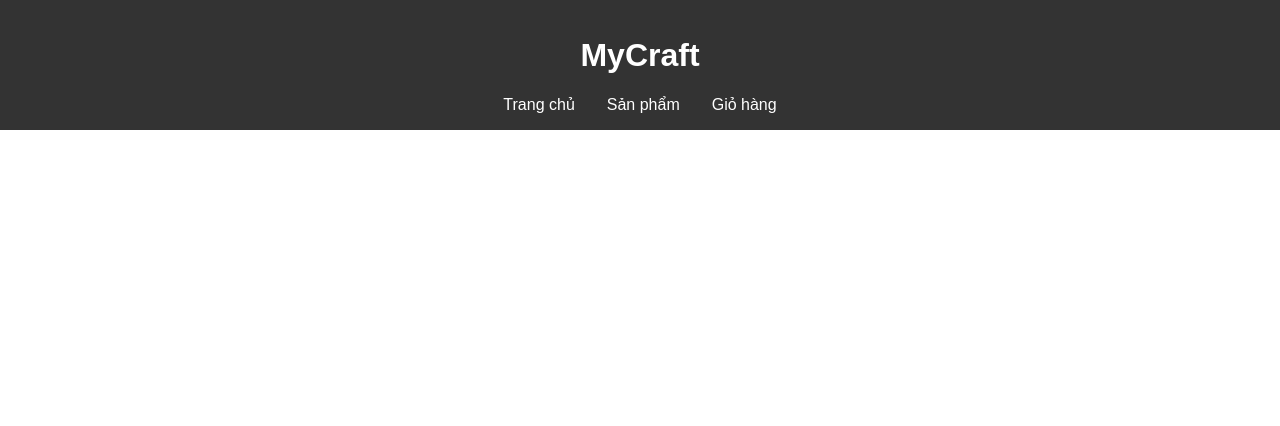
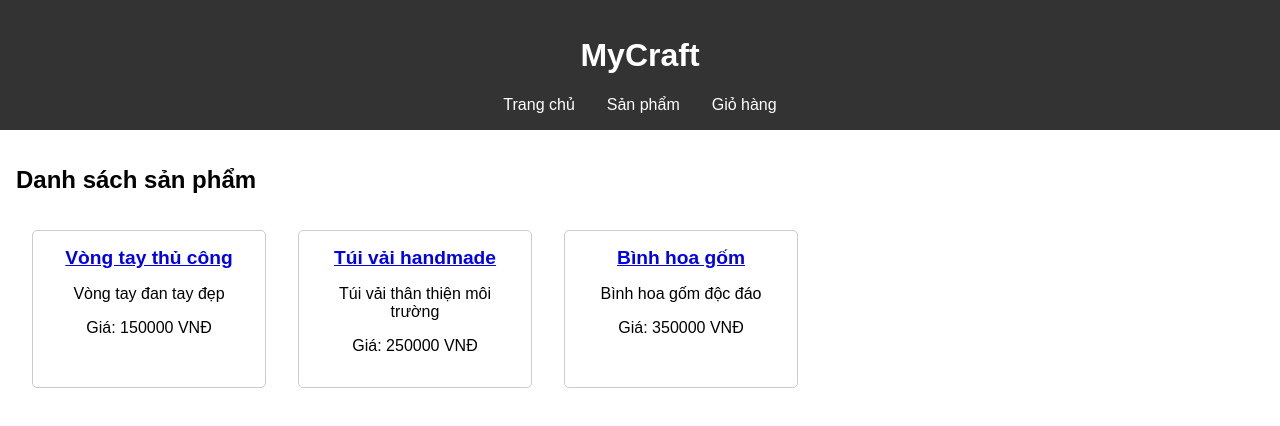
Before and after one commit to annc19324/MyCraft, a React (Create React App) app in the folder client/: page /products in a window 1280 px wide. Shown: the top 426 px of the page. Built offline with nearby package versions, Linux system fonts and the light colour scheme.

Commit message:
thêm list với card dữ liệu fake

```diff
--- a/client/src/App.js
+++ b/client/src/App.js
@@ -2,6 +2,7 @@ import React from 'react';
 import { BrowserRouter as Router, Routes, Route } from 'react-router-dom';
 import Header from './components/Header';
 import Home from './pages/Home';
+import ProductList from './pages/ProductList';
 
 function App() {
   return (
@@ -9,6 +10,7 @@ function App() {
       <Header />
       <Routes>
         <Route path="/" element={<Home />} />
+        <Route path="/products" element={<ProductList />} />
       </Routes>
     </Router>
   );
--- /dev/null
+++ b/client/src/components/ProductCard.js
@@ -0,0 +1,16 @@
+import React from 'react';
+import { Link } from 'react-router-dom';
+
+function ProductCard({ product }) {
+    return (
+        <div className="product-card">
+            <Link to={`/products/${product.id}`}>
+                <h3>{product.name}</h3>
+            </Link>
+            <p>{product.description}</p>
+            <p>Giá: {product.price} VNĐ</p>
+        </div>
+    );
+}
+
+export default ProductCard;
--- a/client/src/index.css
+++ b/client/src/index.css
@@ -17,14 +17,34 @@ body {
   margin: 0;
   font-family: Arial, sans-serif;
 }
+
 header {
   background-color: #333;
   color: white;
   padding: 1rem;
   text-align: center;
 }
+
 nav a {
   color: white;
   margin: 0 1rem;
   text-decoration: none;
 }
+
+.product-list {
+  padding: 1rem;
+}
+
+.product-card {
+  border: 1px solid #ccc;
+  padding: 1rem;
+  margin: 1rem;
+  width: 200px;
+  text-align: center;
+  border-radius: 5px;
+}
+
+.product-card h3 {
+  margin: 0;
+  font-size: 1.2rem;
+}
--- /dev/null
+++ b/client/src/pages/ProductList.js
@@ -0,0 +1,23 @@
+import React from 'react';
+import ProductCard from '../components/ProductCard';
+
+const fakeProducts = [
+    { id: 1, name: 'Vòng tay thủ công', description: 'Vòng tay đan tay đẹp', price: 150000 },
+    { id: 2, name: 'Túi vải handmade', description: 'Túi vải thân thiện môi trường', price: 250000 },
+    { id: 3, name: 'Bình hoa gốm', description: 'Bình hoa gốm độc đáo', price: 350000 },
+];
+
+function ProductList() {
+    return (
+        <div className="product-list">
+            <h2>Danh sách sản phẩm</h2>
+            <div style={{ display: 'flex', flexWrap: 'wrap' }}>
+                {fakeProducts.map((product) => (
+                    <ProductCard key={product.id} product={product} />
+                ))}
+            </div>
+        </div>
+    );
+}
+
+export default ProductList;
```
